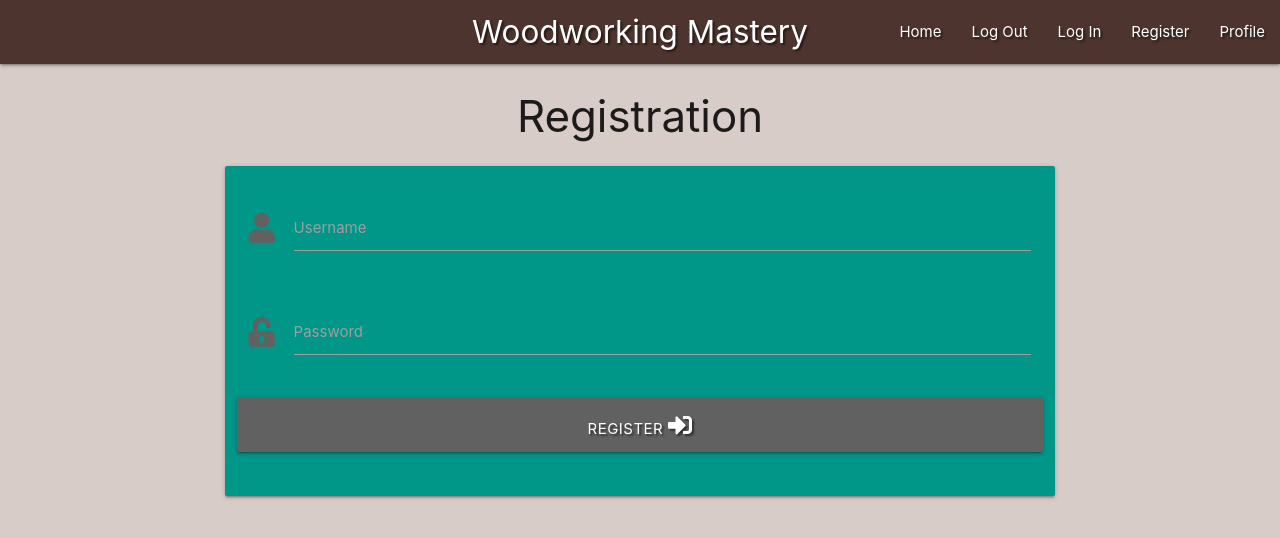
After one commit to d99mli/woodworking_mastery, a Flask app: page /register in a window 1280 px wide. The commit adds this page. Shown: the top 538 px of the page. Run offline with Flask 2, Linux system fonts and the light colour scheme; some libraries are stand-ins or nearby versions.

Commit message:
Add register template

```diff
--- a/app.py
+++ b/app.py
@@ -3,6 +3,7 @@ from flask import (
     Flask, flash, render_template, redirect, request, session, url_for)
 from flask_pymongo import PyMongo
 from bson.objectid import ObjectId
+from werkzeug.security import generate_password_hash, check_password_hash
 if os.path.exists("env.py"):
     import env
 
@@ -23,6 +24,11 @@ def get_tasks():    # change get_tasks to more appropiate name
     return render_template("tasks.html", tasks=tasks)        # tasks.html will perhaps be changed to index
 
 
+@app.route("/register", methods=["GET", "POST"])
+def register():
+    return render_template("register.html")
+
+
 if __name__ == "__main__":
     app.run(host=os.environ.get("IP"),
     port = int(os.environ.get("PORT")),
--- a/templates/base.html
+++ b/templates/base.html
@@ -23,7 +23,7 @@
                 <li><a href="{{ url_for('get_tasks') }}">Home</a></li>
                 <li><a href="#">Log Out</a></li>
                 <li><a href="#">Log In</a></li>
-                <li><a href="#">Register</a></li>
+                <li><a href="{{ url_for('register') }}">Register</a></li>
                 <li><a href="#">Profile</a></li>
               </ul>
             </div>
@@ -34,7 +34,7 @@
               <li><a href="{{ url_for('get_tasks') }}">Home</a></li>
               <li><a href="#">Log Out</a></li>
               <li><a href="#">Log In</a></li>
-              <li><a href="#">Register</a></li>
+              <li><a href="{{ url_for('register') }}">Register</a></li>
               <li><a href="#">Profile</a></li>
           </ul>
     </header>
--- /dev/null
+++ b/templates/register.html
@@ -0,0 +1,35 @@
+{% extends "base.html" %}
+{% block content %}
+
+    <h3 class="center-align">Registration</h3>
+
+    <div class="row">
+        <form class="col s12 m8 offset-m2" method="POST" action="{{ url_for('register') }}">
+            <div class="card-panel teal">
+                <!-- Username -->
+                <div class="row">
+                    <div class="input-field col s12">
+                        <i class="fas fa-user prefix grey-text text-darken-2"></i>
+                        <input id="username" name="username" type="text" class="validate">
+                        <label for="username">Username</label>
+                    </div>
+                </div>
+                <!-- Password -->
+                <div class="row">
+                    <div class="input-field col s12">
+                        <i class="fas fa-unlock-alt prefix grey-text text-darken-2"></i>
+                        <input id="password" name="password" type="password" class="validate">
+                        <label for="password">Password</label>
+                    </div>
+                </div>
+                <!-- Register button -->
+                <div class="row">
+                    <button class="col s12 btn-large grey darken-2 text-shadow" type="submit">
+                        Register <i class="fas fa-sign-in-alt"></i>
+                    </button>
+                </div>
+            </div>
+        </form>
+    </div>
+
+{% endblock %}
```
